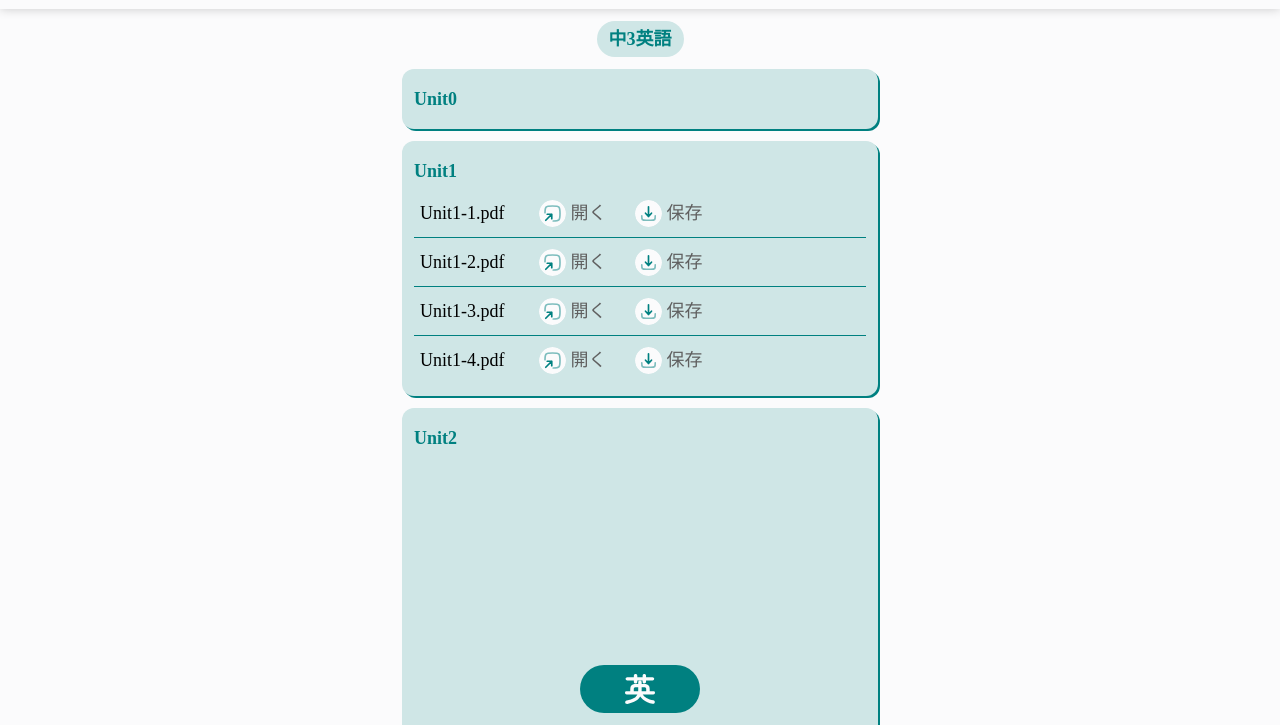
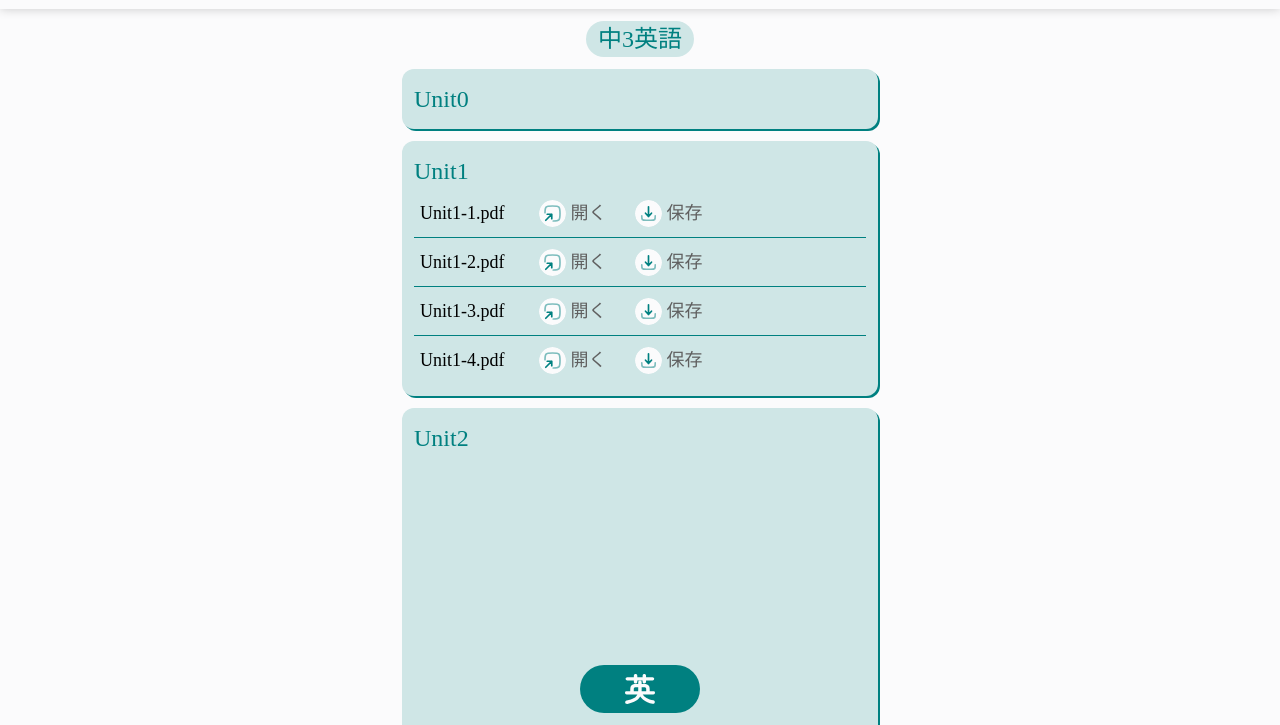
Before and after one commit to rei1007/minitest, a plain HTML site: page index.html in a window 1280 px wide. Shown: the part 75-800 px from the top of the page. Drawn offline with Linux system fonts and the light colour scheme; some packages are replaced by stand-ins of ours; a web font is replaced by a local one.

Commit message:
Update text.css

```diff
--- a/css/text.css
+++ b/css/text.css
@@ -8,9 +8,9 @@ body {
     font-weight: 700;
 }
 .head-text {
-    font-size: 18px;
+    font-size: 24px;
     line-height: 36px;
-    font-weight: 700;
+    font-weight: 500;
 }
 .regular-text {
     font-size: 18px;
```
